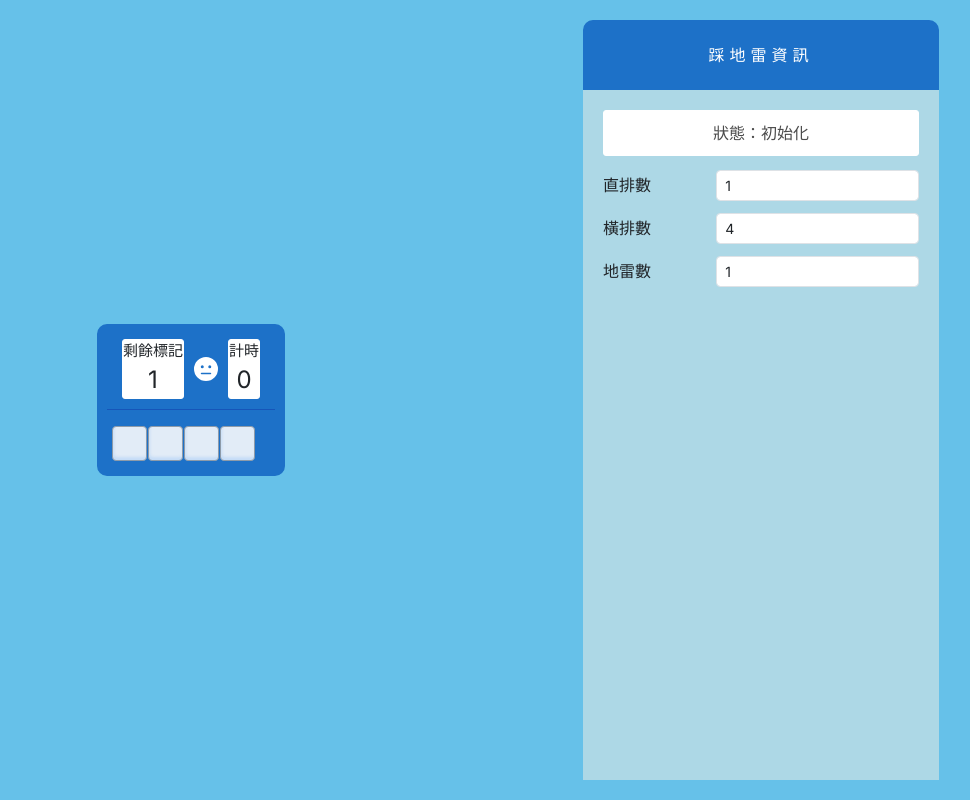
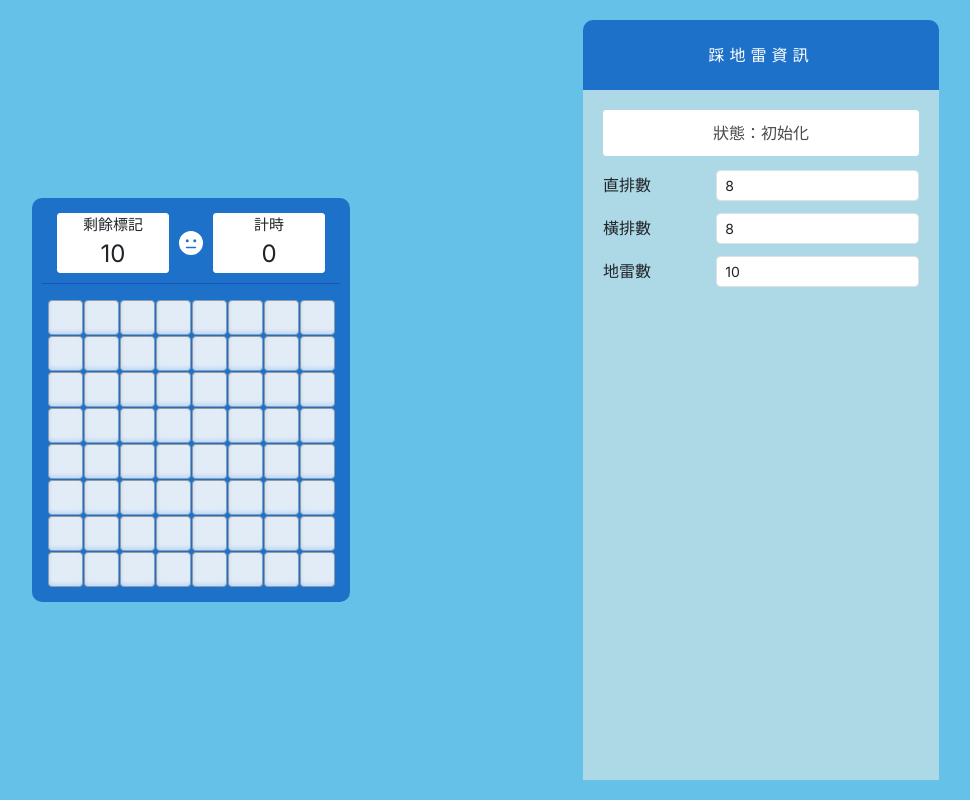
Before and after one commit to lalame888/minesweeper-react, a Next.js app: page / in a window 1280 px wide. Shown: the whole page, without its empty margins (259-1229 px from the left). Built offline with nearby package versions, Linux system fonts and the light colour scheme.

Commit message:
fix: 修改config 把redux的起始資料與設定重新整理

```diff
--- a/next.config.mjs
+++ b/next.config.mjs
@@ -1,10 +1,14 @@
 /** @type {import('next').NextConfig} */
+const isProd = process.env.NODE_ENV === 'production'
+
 const nextConfig = {
-  output: 'export',
+  output: isProd ? 'export' : undefined,
   reactStrictMode: true,
   distDir: 'dist',
-  basePath: '/minesweeper-react',
-  assetPrefix: 'https://lalame888.github.io/minesweeper-react/'
+  basePath: isProd ? '/minesweeper-react' : undefined,
+  assetPrefix: isProd
+    ? 'https://lalame888.github.io/minesweeper-react/'
+    : undefined
 }
 
 export default nextConfig
--- a/src/app/GameApp.tsx
+++ b/src/app/GameApp.tsx
@@ -9,22 +9,7 @@ import { useTimer } from "@/feature";
   // TODO: 行有餘力：做一個Storybook & jest單元測試
 
 export default function GameApp() {
-  const gameData = useReduxSelector((state)=> state.game.gameData);
-  const gameStatus = useReduxSelector((state)=> state.game.gameStatus);
 
-  const dispatch: AppDispatch = useDispatch();
-  const {time} = useTimer(gameStatus);
-  const clickSquare = useCallback((index: BoardIndex, direct: ClickDirect) => {
-      if (gameStatus === GameStatus['初始化']) {
-        dispatch(gameAction.startGame(index)); // 新遊戲
-      } else if (gameStatus === GameStatus['進行中']) {
-        if (direct === ClickDirect['左鍵']) {
-          dispatch(gameAction.openSquare(index)); // 點擊方塊
-        } else {
-          dispatch(gameAction.setMark(index))
-        }
-      }
-  }, [dispatch, gameStatus])
   const style: CSSProperties = {
     marginTop: 20, marginBottom: 20
   }
@@ -40,12 +25,7 @@ export default function GameApp() {
     <Container style={style}>
       <Row>
         <Col sm={12} md={8} style={gameBoardStyle}>
-          <MinesGame
-            gameData={gameData}
-            gameStatus={gameStatus}
-            time={time}
-            onClick={clickSquare}
-          />
+          <MinesGame/>
         </Col>
         <Col sm={12} md={4} style={settingAreaStyle}>
           <SettingArea/>
--- a/src/component/MinesGame/MinesGame.tsx
+++ b/src/component/MinesGame/MinesGame.tsx
@@ -1,16 +1,29 @@
 import { BoardIndex, ClickDirect, Game, GameStatus } from "@/interface";
-import { CSSProperties } from "react";
+import { CSSProperties, useCallback } from "react";
 import GameTitle from "./GameTitle";
 import Board from "./Board";
+import { AppDispatch, gameAction, useReduxSelector } from "@/redux";
+import { useTimer } from "@/feature";
+import { useDispatch } from "react-redux";
 
-interface MinesGameProps {
-    onClick(index: BoardIndex, direct: ClickDirect): void;
-    gameData: Game;
-    gameStatus: GameStatus
-    time: number
-}
 
-export function MinesGame(props: MinesGameProps){
+export function MinesGame(){
+    const gameData = useReduxSelector((state)=> state.game.gameData);
+    const gameStatus = useReduxSelector((state)=> state.game.gameStatus);
+    const {time} = useTimer(gameStatus);
+    const dispatch: AppDispatch = useDispatch();
+    const clickSquare = useCallback((index: BoardIndex, direct: ClickDirect) => {
+        if (gameStatus === GameStatus['初始化']) {
+          dispatch(gameAction.startGame(index)); // 新遊戲
+        } else if (gameStatus === GameStatus['進行中']) {
+          if (direct === ClickDirect['左鍵']) {
+            dispatch(gameAction.openSquare(index)); // 點擊方塊
+          } else {
+            dispatch(gameAction.setMark(index))
+          }
+        }
+    }, [dispatch, gameStatus])
+
     const style: CSSProperties = {
         border: '10px solid #1d71c8',
         borderRadius: 10,
@@ -20,13 +33,13 @@ export function MinesGame(props: MinesGameProps){
     return (
         <div style={style}>
             <GameTitle
-                game={props.gameData}
-                gameState={props.gameStatus}
-                time={props.time}
+                game={gameData}
+                gameState={gameStatus}
+                time={time}
             />
             <Board
-                board={props.gameData.board}
-                onClick={props.onClick}
+                board={gameData.board}
+                onClick={clickSquare}
             />
         </div>
     )
--- a/src/redux/gameSlice.ts
+++ b/src/redux/gameSlice.ts
@@ -8,8 +8,8 @@ type StateType = {
 }
 
 const initSetting = {
-  rowSize: 1, colSize: 4,
-  minesNumber: 1, initIndex:{row: 0, col:0}
+  rowSize: 8, colSize: 8,
+  minesNumber: 10, initIndex:{row: 0, col:0}
 }
 
 // 初始狀態
```
